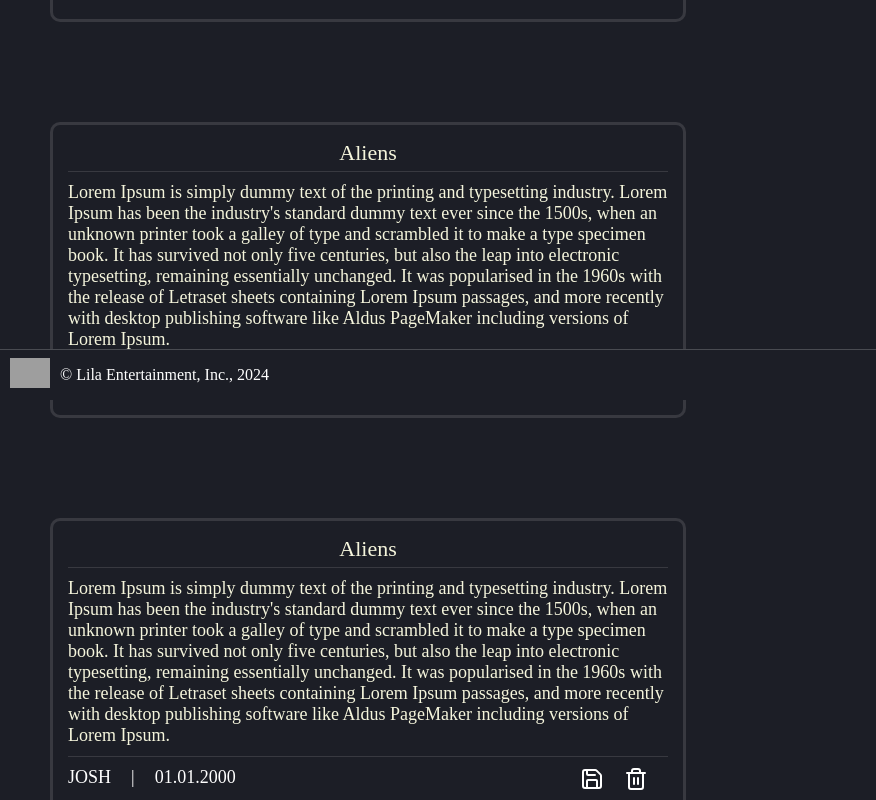
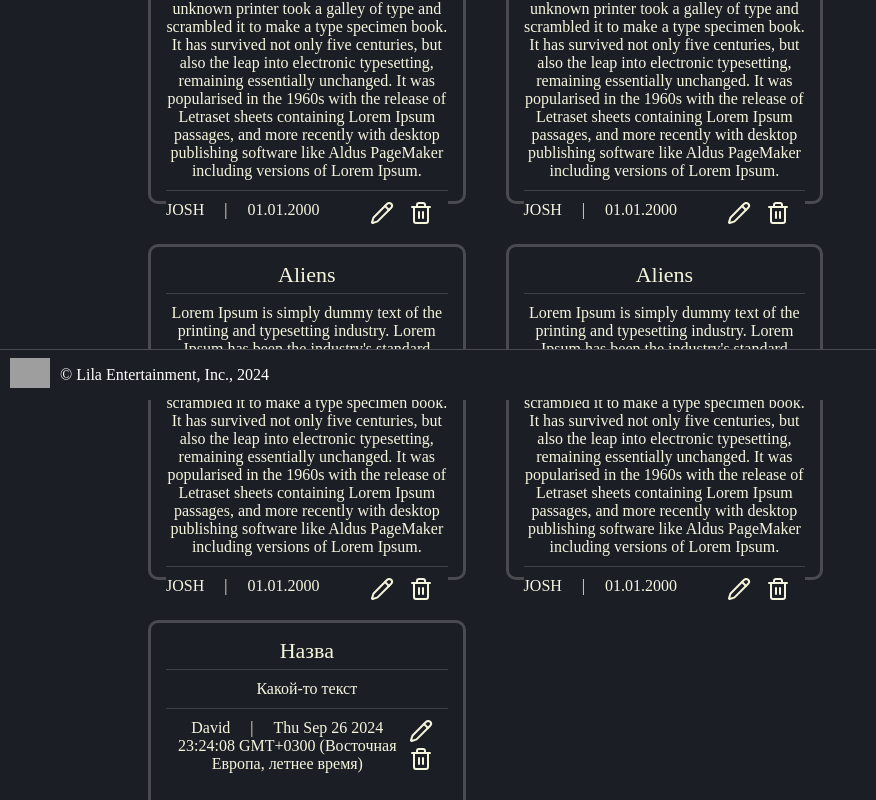
Before and after one commit to EXDIN/myprojet, a React (Vite) app: page /articles in a window 1280 px wide. Shown: the part 400-1200 px from the top of the page, without its empty margins (0-876 px from the left). Built offline with nearby package versions, Linux system fonts and the light colour scheme; data requests are answered from the project's data file; grey boxes are pictures that could not be loaded.

Commit message:
update atricles

```diff
--- a/src/articlespage/ArticlesPage.tsx
+++ b/src/articlespage/ArticlesPage.tsx
@@ -2,92 +2,53 @@ import Footer from "../components/footer/Footer";
 import Header from "../components/header/Header";
 import style from "./articles.module.css"
 import { useContext, useEffect, useState } from "react";
-import { useNavigate } from "react-router-dom";
-import { UserDataContext } from "../components/context/AuthContext";
-import Article from "./article/Article";
+import Article from "./Article/Article";
 import { TypeBodyArticles } from "../typesAndInterfaces";
+import { myLocalArticles } from "../components/urls";
+import AddArticle from "./AddArticle/AddArticle";
 
 
-const arrData: TypeBodyArticles[] = [
+const emptyArticles: TypeBodyArticles[] = [
   {
-    id: 1,
-    title: "Aliens",
-    body: "Lorem Ipsum is simply dummy text of the printing and typesetting industry. Lorem Ipsum has been the industry's standard dummy text ever since the 1500s, when an unknown printer took a galley of type and scrambled it to make a type specimen book. It has survived not only five centuries, but also the leap into electronic typesetting, remaining essentially unchanged. It was popularised in the 1960s with the release of Letraset sheets containing Lorem Ipsum passages, and more recently with desktop publishing software like Aldus PageMaker including versions of Lorem Ipsum.",
-    author: "JOSH",
-    date: "01.01.2000"
-  },
-  {
-    id: 2,
-    title: "Aliens",
-    body: "Lorem Ipsum is simply dummy text of the printing and typesetting industry. Lorem Ipsum has been the industry's standard dummy text ever since the 1500s, when an unknown printer took a galley of type and scrambled it to make a type specimen book. It has survived not only five centuries, but also the leap into electronic typesetting, remaining essentially unchanged. It was popularised in the 1960s with the release of Letraset sheets containing Lorem Ipsum passages, and more recently with desktop publishing software like Aldus PageMaker including versions of Lorem Ipsum.",
-    author: "JOSH",
-    date: "01.01.2000"
-  },
-  {
-    id: 3,
-    title: "Aliens",
-    body: "Lorem Ipsum is simply dummy text of the printing and typesetting industry. Lorem Ipsum has been the industry's standard dummy text ever since the 1500s, when an unknown printer took a galley of type and scrambled it to make a type specimen book. It has survived not only five centuries, but also the leap into electronic typesetting, remaining essentially unchanged. It was popularised in the 1960s with the release of Letraset sheets containing Lorem Ipsum passages, and more recently with desktop publishing software like Aldus PageMaker including versions of Lorem Ipsum.",
-    author: "JOSH",
-    date: "01.01.2000"
-  },
-  {
-    id: 4,
-    title: "Aliens",
-    body: "Lorem Ipsum is simply dummy text of the printing and typesetting industry. Lorem Ipsum has been the industry's standard dummy text ever since the 1500s, when an unknown printer took a galley of type and scrambled it to make a type specimen book. It has survived not only five centuries, but also the leap into electronic typesetting, remaining essentially unchanged. It was popularised in the 1960s with the release of Letraset sheets containing Lorem Ipsum passages, and more recently with desktop publishing software like Aldus PageMaker including versions of Lorem Ipsum.",
-    author: "JOSH",
-    date: "01.01.2000"
-  },
-  {
-    id: 5,
-    title: "Aliens",
-    body: "Lorem Ipsum is simply dummy text of the printing and typesetting industry. Lorem Ipsum has been the industry's standard dummy text ever since the 1500s, when an unknown printer took a galley of type and scrambled it to make a type specimen book. It has survived not only five centuries, but also the leap into electronic typesetting, remaining essentially unchanged. It was popularised in the 1960s with the release of Letraset sheets containing Lorem Ipsum passages, and more recently with desktop publishing software like Aldus PageMaker including versions of Lorem Ipsum.",
-    author: "JOSH",
-    date: "01.01.2000"
-  },
-  {
-    id: 6,
-    title: "Aliens",
-    body: "Lorem Ipsum is simply dummy text of the printing and typesetting industry. Lorem Ipsum has been the industry's standard dummy text ever since the 1500s, when an unknown printer took a galley of type and scrambled it to make a type specimen book. It has survived not only five centuries, but also the leap into electronic typesetting, remaining essentially unchanged. It was popularised in the 1960s with the release of Letraset sheets containing Lorem Ipsum passages, and more recently with desktop publishing software like Aldus PageMaker including versions of Lorem Ipsum.",
-    author: "JOSH",
-    date: "01.01.2000"
-  },
+    "id": 0,
+    "title": "",
+    "body": "",
+    "author": "",
+    "date": ""
+  }
 ]
 
 export default function ArticlesPage() {
-  const [ articles, setArticles ] = useState(arrData);
-  const context = useContext(UserDataContext)
-  const { user } = context
-  const navigate = useNavigate();
+  const [ articles, setArticles ] = useState(emptyArticles);
 
   useEffect(() => {
-    const sessionCom = sessionStorage.getItem('articles')
-    let parseSession = null;
-    if (sessionCom) {
-      parseSession = JSON.parse(sessionCom)
-    }
-
-    if (!parseSession || parseSession.length == 0) {
-      sessionStorage.setItem('articles', JSON.stringify(articles))
-    } else {
-      setArticles(parseSession)
-    }
+    fetch(myLocalArticles)
+    .then(response => response.json())
+    .then(bdArticles => {
+      setArticles(bdArticles)
+    })
   }, [])
 
-  // useEffect(() => {
-  //   if(!user.isAuth) {
-  //     navigate('/');
-  //   }
-  // }, [])
 
-  const deleteAtricle = (id: number) => {
+  const deleteAtricle = async (id: number) => {
     const newArticles = articles.filter((el) => el.id != id)
-    setArticles([...newArticles])
-    sessionStorage.setItem('articles', JSON.stringify(newArticles))
+    await setArticles([...newArticles])
+    const response = await fetch(`${myLocalArticles}/${id}`, {
+      method: "DELETE",
+      headers: {'Content-Type': 'application/json'},
+    })
+
+    if (!response.ok) {
+      console.log(response);
+    }
   }
 
   return (
     <>
       <Header></Header>
+      <div className={style.body}>
+        <AddArticle></AddArticle>
+        <div className={style.bodyArticles}>
           {
           articles.length != 0
           ?
@@ -97,6 +58,8 @@ export default function ArticlesPage() {
           :
             <div className={style.emptyAtricles}>Список статей порожній</div>
           }
+        </div>
+      </div>
       <Footer></Footer>
     </>
   )
--- /dev/null
+++ b/src/articlespage/EditWindow/EditWindow.tsx
@@ -0,0 +1,25 @@
+import style from "./editwindow.module.css"
+
+
+type TypeEditWindiw = {
+    active: boolean,
+    setActive: (isActive: boolean) => void,
+}
+
+export default function EditWindow({active, setActive}: TypeEditWindiw) {
+  console.log(active+" "+setActive);
+
+
+  return (
+    <div className={style.modal} onClick={() => setActive(false)}>
+      <div className={style.modalContent} onClick={e => e.stopPropagation()}>
+        <div className={style.divinp}>
+          <input className={style.articleName}></input>
+        </div>
+        <div>
+        <textarea className={style.articleBody}></textarea>
+        </div>
+      </div>
+    </div>
+  )
+}
--- /dev/null
+++ b/src/articlespage/EditWindow/editwindow.module.css
@@ -0,0 +1,44 @@
+.modal {
+    height: 100vh;
+    width: 100vw;
+    background-color: rgba(0, 0, 0, 0.4);
+    position: fixed;
+    top: 0;
+    left: 0;
+    display: flex;
+    align-items: center;
+    justify-content: center;
+    opacity: 1;
+    pointer-events: all;
+    transform: 0.5s;
+}
+
+.modalContent {
+    height: 80%;
+    width: 70%;
+    background-color: #1c1e26;
+    padding: 20px;
+    border-radius: 12px;
+    transform: scale(0.5);
+    transition: 0.4s all;
+    border: 5px solid rgba(255, 255, 255, 0.5);
+}
+
+.divinp {
+    width: 100%;
+    height: 100px;
+    align-items: center;
+    justify-content: center;
+}
+
+
+.articleName {
+    position:relative;
+    width: 50%;
+    height: 100px;
+    background-color: #fff;
+    border-radius: 15px;
+    font-size: 30px;
+    align-items: center;
+    justify-content: center;
+}
--- a/src/articlespage/article/Article.module.css
+++ b/src/articlespage/article/Article.module.css
@@ -1,43 +1,42 @@
 .allArticles {
-    margin-top: 50px;
-    margin-left: 50px;
-    margin-bottom: 100px;
+    margin: 20px;
 }
 
 .formArticle {
-    margin-top: 50px;
-    width: 600px;
+    width: 22vw;
+    height: 300px;
     padding: 15px;
-    border: 3px solid rgba(255, 255, 255, 0.12);
+    border: 3px solid rgba(255, 255, 255, 0.2);
     border-radius: 10px;
-    font-size: 18px;
 }
 
 .artycleHeader {
     font-size: 22px;
     padding-bottom: 5px;
     margin-bottom: 10px;
-    border-bottom: 1px solid rgba(255, 255, 255, 0.12);
+    border-bottom: 1px solid rgba(255, 255, 255, 0.15);
     text-align: center;
     color: beige;
 }
 
 .mainText {
     color: beige;
+    font-size: 16px;
 }
 
 .articleFooter {
     display: flex;
     justify-content: space-between;
-    color: #fff;
+    color: beige;
     padding-top: 10px;
     margin-top: 10px;
-    border-top: 1px solid rgba(255, 255, 255, 0.12);
+    border-top: 1px solid rgba(255, 255, 255, 0.15);
+
 }
 
 .button {
-    color: #fff;
+    color: beige;
     cursor: pointer;
     border: none;
-    margin-right: 20px;
+    margin-right: 15px;
 }
--- a/src/articlespage/article/Article.tsx
+++ b/src/articlespage/article/Article.tsx
@@ -1,7 +1,8 @@
-import { Save, Trash2 } from "lucide-react";
+import { Pencil, Save, Trash2 } from "lucide-react";
 import { TypeBodyArticles } from "../../typesAndInterfaces";
 import style from "./Article.module.css"
 import { useState } from "react";
+import EditWindow from "../EditWindow/EditWindow";
 
 
 type TypeArticle = {
@@ -10,29 +11,36 @@ type TypeArticle = {
 }
 
 export default function Article({article, onDelete}: TypeArticle) {
-  const [ localArticle, setLocalArticle ] = useState(article)
+  const [ modalActive, setModalActive ] = useState(false)
 
   const localDel = () => {
-    onDelete(localArticle.id)
+    onDelete(article.id)
+  }
+
+  const localEdit = () => {
+    setModalActive(true)
   }
 
   return (
+    <>
     <div className={style.allArticles}>
       <div className={style.formArticle}>
-        <p className={style.artycleHeader}>{localArticle.title}</p>
-        <text className={style.mainText}>{localArticle.body}</text>
+        <p className={style.artycleHeader}>{article.title}</p>
+        <text className={style.mainText}>{article.body}</text>
         <div className={style.articleFooter}>
           <div>
-            <text style={{'marginRight': '20px'}}>{localArticle.author}</text>
+            <text style={{'marginRight': '20px'}}>{article.author}</text>
             <text style={{'marginRight': '20px'}}>|</text>
-            <text>{localArticle.date}</text>
+            <text>{article.date}</text>
           </div>
           <div>
-            <button className={style.button}><Save /></button>
+            <button className={style.button} onClick={localEdit}><Pencil /></button>
             <button className={style.button} onClick={localDel}><Trash2 /></button>
           </div>
         </div>
       </div>
     </div>
+    {modalActive ? <EditWindow active={modalActive} setActive={setModalActive}></EditWindow> : null}
+    </>
   )
 }
--- a/src/articlespage/articles.module.css
+++ b/src/articlespage/articles.module.css
@@ -1,3 +1,17 @@
+
+.body {
+    width: 100%;
+    display: block;
+    text-align: center;
+    margin-top: 75px;
+}
+
+.bodyArticles {
+    display: flex;
+    flex-wrap: wrap;
+    margin: 50px 10vw 100px 10vw;
+}
+
 .emptyAtricles {
     margin-top: 50px;
     font-size: 22px;
```
Lines whose indentation alone changed are shown as unchanged.
